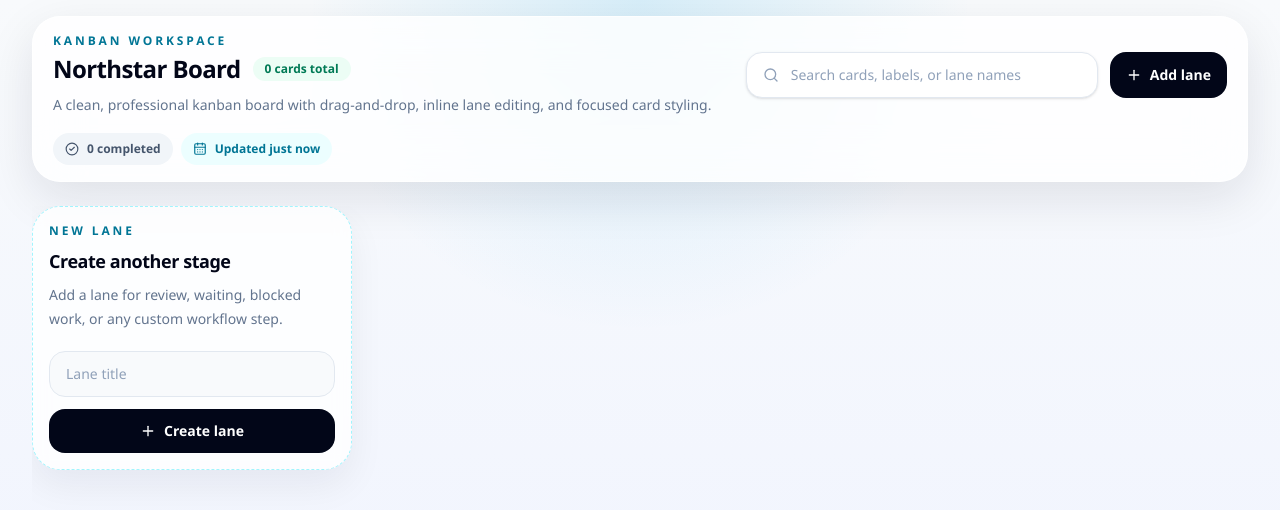
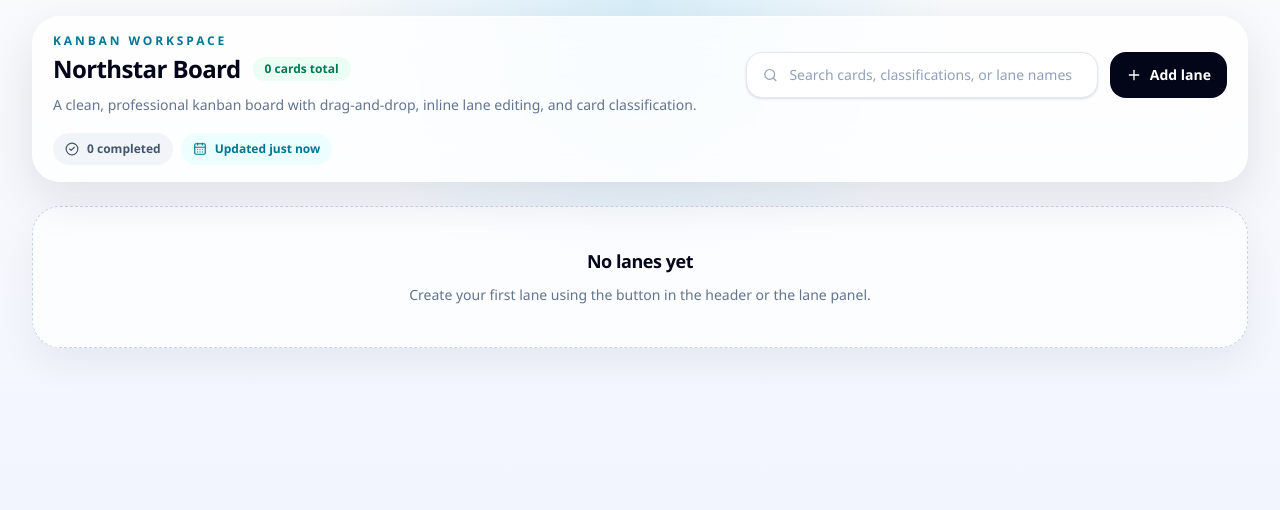
Before and after one commit to Dynamo-SJoshi/kanban_board, a React (Vite) app: page / in a window 1280 px wide. Shown: the top 510 px of the page. Built offline with nearby package versions, Linux system fonts and the light colour scheme.

Commit message:
3rd commit

```diff
--- a/src/App.tsx
+++ b/src/App.tsx
@@ -1,4 +1,4 @@
-import { useState } from 'react'
+import { useMemo, useState } from 'react'
 import {
   closestCorners,
   DndContext,
@@ -26,12 +26,20 @@ import {
   X,
 } from 'lucide-react'
 
+type Classification =
+  | 'Planning'
+  | 'Design'
+  | 'Build'
+  | 'QA'
+  | 'Blocked'
+  | 'Done'
+
 type Card = {
   id: string
   title: string
   description?: string
   due?: string
-  label?: string
+  classification: Classification
 }
 
 type Column = {
@@ -39,6 +47,33 @@ type Column = {
   title: string
   accent: string
   cards: Card[]
+}
+
+const CLASSIFICATIONS: Classification[] = [
+  'Planning',
+  'Design',
+  'Build',
+  'QA',
+  'Blocked',
+  'Done',
+]
+
+const COLUMN_ACCENTS = [
+  'bg-slate-400',
+  'bg-cyan-500',
+  'bg-violet-500',
+  'bg-emerald-500',
+  'bg-amber-500',
+  'bg-rose-500',
+]
+
+const CLASSIFICATION_STYLES: Record<Classification, string> = {
+  Planning: 'bg-slate-100 text-slate-600',
+  Design: 'bg-cyan-50 text-cyan-700',
+  Build: 'bg-violet-50 text-violet-700',
+  QA: 'bg-amber-50 text-amber-700',
+  Blocked: 'bg-rose-50 text-rose-700',
+  Done: 'bg-emerald-50 text-emerald-700',
 }
 
 const initialColumns: Column[] = []
@@ -72,9 +107,11 @@ function KanbanCard({ card, columnId, onDeleteCard }: CardProps) {
       }`}
     >
       <div className="mb-3 flex items-center justify-between gap-3">
-        <span className="inline-flex items-center gap-1.5 rounded-full bg-slate-100 px-2.5 py-1 text-[11px] font-semibold uppercase tracking-[0.2em] text-slate-500">
+        <span
+          className={`inline-flex items-center gap-1.5 rounded-full px-2.5 py-1 text-[11px] font-semibold uppercase tracking-[0.2em] ${CLASSIFICATION_STYLES[card.classification]}`}
+        >
           <GripVertical className="h-3.5 w-3.5" />
-          {card.label ?? 'Task'}
+          {card.classification}
         </span>
 
         <button
@@ -113,21 +150,28 @@ function KanbanCard({ card, columnId, onDeleteCard }: CardProps) {
 type ColumnProps = {
   column: Column
   newCardTitle: string
+  newCardClassification: Classification
   onAddCard: (columnId: string) => void
   onDeleteCard: (columnId: string, cardId: string) => void
   onDeleteColumn: (columnId: string) => void
   onRenameColumn: (columnId: string, title: string) => void
   onUpdateNewCardTitle: (columnId: string, title: string) => void
+  onUpdateNewCardClassification: (
+    columnId: string,
+    classification: Classification,
+  ) => void
 }
 
 function KanbanColumn({
   column,
   newCardTitle,
+  newCardClassification,
   onAddCard,
   onDeleteCard,
   onDeleteColumn,
   onRenameColumn,
   onUpdateNewCardTitle,
+  onUpdateNewCardClassification,
 }: ColumnProps) {
   const { setNodeRef, isOver } = useDroppable({
     id: column.id,
@@ -186,7 +230,10 @@ function KanbanColumn({
         </div>
       </div>
 
-      <SortableContext items={column.cards.map((card) => card.id)} strategy={verticalListSortingStrategy}>
+      <SortableContext
+        items={column.cards.map((card) => card.id)}
+        strategy={verticalListSortingStrategy}
+      >
         <div className="space-y-3">
           {column.cards.map((card) => (
             <KanbanCard
@@ -212,6 +259,23 @@ function KanbanColumn({
           placeholder="Add a new card"
         />
 
+        <select
+          value={newCardClassification}
+          onChange={(event) =>
+            onUpdateNewCardClassification(
+              column.id,
+              event.target.value as Classification,
+            )
+          }
+          className="mt-2 w-full rounded-2xl border border-slate-200 bg-white px-3 py-2.5 text-sm text-slate-700 outline-none focus:border-cyan-400 focus:ring-2 focus:ring-cyan-100"
+        >
+          {CLASSIFICATIONS.map((classification) => (
+            <option key={classification} value={classification}>
+              {classification}
+            </option>
+          ))}
+        </select>
+
         <button
           type="button"
           onClick={() => onAddCard(column.id)}
@@ -228,7 +292,11 @@ function KanbanColumn({
 function App() {
   const [columns, setColumns] = useState(initialColumns)
   const [newCardTitles, setNewCardTitles] = useState<Record<string, string>>({})
+  const [newCardClassifications, setNewCardClassifications] = useState<
+    Record<string, Classification>
+  >({})
   const [newColumnTitle, setNewColumnTitle] = useState('')
+  const [searchQuery, setSearchQuery] = useState('')
   const [activeCard, setActiveCard] = useState<Card | null>(null)
 
   const sensors = useSensors(
@@ -240,11 +308,55 @@ function App() {
   )
 
   const totalCards = columns.reduce((sum, column) => sum + column.cards.length, 0)
-  const doneCards = columns.find((column) => column.id === 'done')?.cards.length ?? 0
+  const doneCards = columns.reduce(
+    (sum, column) =>
+      sum + column.cards.filter((card) => card.classification === 'Done').length,
+    0,
+  )
+
+  const visibleColumns = useMemo(() => {
+    const query = searchQuery.trim().toLowerCase()
+
+    if (!query) return columns
+
+    return columns
+      .map((column) => {
+        const laneMatches = column.title.toLowerCase().includes(query)
+        if (laneMatches) return column
+
+        const filteredCards = column.cards.filter((card) => {
+          const haystack = [
+            card.title,
+            card.description ?? '',
+            card.due ?? '',
+            card.classification,
+          ]
+            .join(' ')
+            .toLowerCase()
+
+          return haystack.includes(query)
+        })
+
+        if (filteredCards.length === 0) return null
+
+        return {
+          ...column,
+          cards: filteredCards,
+        }
+      })
+      .filter((column): column is Column => column !== null)
+  }, [columns, searchQuery])
+
+  const visibleCardCount = visibleColumns.reduce(
+    (sum, column) => sum + column.cards.length,
+    0,
+  )
 
   function addCard(columnId: string) {
     const cardTitle = (newCardTitles[columnId] ?? '').trim()
     if (!cardTitle) return
+
+    const classification = newCardClassifications[columnId] ?? 'Planning'
 
     setColumns((previousColumns) =>
       previousColumns.map((column) =>
@@ -256,7 +368,7 @@ function App() {
                 {
                   id: crypto.randomUUID(),
                   title: cardTitle,
-                  label: 'New',
+                  classification,
                 },
               ],
             }
@@ -283,19 +395,22 @@ function App() {
     )
   }
 
-  function addColumn() {
-    const title = newColumnTitle.trim()
-    if (!title) return
+  function addColumn(titleInput?: string) {
+    const title = titleInput?.trim() || newColumnTitle.trim()
 
-    setColumns((previousColumns) => [
+    setColumns((previousColumns) => {
+      const nextTitle = title || `Untitled lane ${previousColumns.length + 1}`
+
+      return [
         ...previousColumns,
         {
           id: crypto.randomUUID(),
-        title,
-        accent: 'bg-slate-400',
+          title: nextTitle,
+          accent: COLUMN_ACCENTS[previousColumns.length % COLUMN_ACCENTS.length],
           cards: [],
         },
-    ])
+      ]
+    })
 
     setNewColumnTitle('')
   }
@@ -318,6 +433,16 @@ function App() {
     setNewCardTitles((previousTitles) => ({
       ...previousTitles,
       [columnId]: title,
+    }))
+  }
+
+  function updateNewCardClassification(
+    columnId: string,
+    classification: Classification,
+  ) {
+    setNewCardClassifications((previousClassifications) => ({
+      ...previousClassifications,
+      [columnId]: classification,
     }))
   }
 
@@ -363,7 +488,11 @@ function App() {
 
           return {
             ...column,
-            cards: arrayMove(column.cards, oldIndex, newIndex === -1 ? column.cards.length - 1 : newIndex),
+            cards: arrayMove(
+              column.cards,
+              oldIndex,
+              newIndex === -1 ? column.cards.length - 1 : newIndex,
+            ),
           }
         }),
       )
@@ -371,8 +500,12 @@ function App() {
     }
 
     setColumns((previousColumns) => {
-      const sourceColumn = previousColumns.find((column) => column.id === sourceColumnId)
-      const targetColumn = previousColumns.find((column) => column.id === targetColumnId)
+      const sourceColumn = previousColumns.find(
+        (column) => column.id === sourceColumnId,
+      )
+      const targetColumn = previousColumns.find(
+        (column) => column.id === targetColumnId,
+      )
 
       if (!sourceColumn || !targetColumn) return previousColumns
 
@@ -425,19 +558,35 @@ function App() {
                 </span>
               </div>
               <p className="mt-2 max-w-2xl text-sm leading-6 text-slate-500">
-                A clean, professional kanban board with drag-and-drop, inline lane editing, and focused card styling.
+                A clean, professional kanban board with drag-and-drop, inline lane editing, and card
+                classification.
               </p>
             </div>
 
             <div className="flex flex-col gap-3 sm:flex-row">
-              <div className="flex items-center gap-3 rounded-2xl border border-slate-200 bg-white px-4 py-3 text-slate-400 shadow-sm sm:w-[22rem]">
+              <label className="flex items-center gap-3 rounded-2xl border border-slate-200 bg-white px-4 py-3 text-slate-400 shadow-sm sm:w-[22rem]">
                 <Search className="h-4 w-4" />
-                <span className="text-sm">Search cards, labels, or lane names</span>
-              </div>
+                <input
+                  value={searchQuery}
+                  onChange={(event) => setSearchQuery(event.target.value)}
+                  placeholder="Search cards, classifications, or lane names"
+                  className="w-full bg-transparent text-sm text-slate-900 outline-none placeholder:text-slate-400"
+                />
+                {searchQuery ? (
+                  <button
+                    type="button"
+                    onClick={() => setSearchQuery('')}
+                    className="rounded-full p-1 text-slate-400 transition hover:bg-slate-100 hover:text-slate-700"
+                    aria-label="Clear search"
+                  >
+                    <X className="h-4 w-4" />
+                  </button>
+                ) : null}
+              </label>
 
               <button
                 type="button"
-                onClick={addColumn}
+                onClick={() => addColumn()}
                 className="inline-flex items-center justify-center gap-2 rounded-2xl bg-slate-950 px-4 py-3 text-sm font-semibold text-white transition hover:bg-slate-800"
               >
                 <Plus className="h-4 w-4" />
@@ -455,6 +604,11 @@ function App() {
               <CalendarDays className="h-3.5 w-3.5" />
               Updated just now
             </span>
+            {searchQuery ? (
+              <span className="inline-flex items-center gap-2 rounded-full bg-violet-50 px-3 py-2 text-xs font-semibold text-violet-700">
+                {visibleCardCount} shown
+              </span>
+            ) : null}
           </div>
         </header>
 
@@ -465,18 +619,21 @@ function App() {
             onDragStart={handleDragStart}
             onDragEnd={handleDragEnd}
           >
+            {visibleColumns.length > 0 ? (
               <div className="overflow-x-auto pb-2">
                 <div className="flex min-h-[42rem] items-start gap-4 pr-2">
-                {columns.map((column) => (
+                  {visibleColumns.map((column) => (
                     <KanbanColumn
                       key={column.id}
                       column={column}
                       newCardTitle={newCardTitles[column.id] ?? ''}
+                      newCardClassification={newCardClassifications[column.id] ?? 'Planning'}
                       onAddCard={addCard}
                       onDeleteCard={deleteCard}
                       onDeleteColumn={deleteColumn}
                       onRenameColumn={renameColumn}
                       onUpdateNewCardTitle={updateNewCardTitle}
+                      onUpdateNewCardClassification={updateNewCardClassification}
                     />
                   ))}
 
@@ -505,7 +662,7 @@ function App() {
 
                     <button
                       type="button"
-                    onClick={addColumn}
+                      onClick={() => addColumn()}
                       className="mt-3 inline-flex w-full items-center justify-center gap-2 rounded-2xl bg-slate-950 px-4 py-3 text-sm font-semibold text-white transition hover:bg-slate-800"
                     >
                       <Plus className="h-4 w-4" />
@@ -514,14 +671,28 @@ function App() {
                   </section>
                 </div>
               </div>
+            ) : (
+              <div className="rounded-[28px] border border-dashed border-slate-300 bg-white/70 p-10 text-center shadow-[0_16px_36px_rgba(15,23,42,0.06)]">
+                <h2 className="text-lg font-semibold tracking-tight text-slate-950">
+                  {searchQuery ? `No matches for "${searchQuery}"` : 'No lanes yet'}
+                </h2>
+                <p className="mt-2 text-sm leading-6 text-slate-500">
+                  {searchQuery
+                    ? 'Try a different lane title, card title, classification, or due text.'
+                    : 'Create your first lane using the button in the header or the lane panel.'}
+                </p>
+              </div>
+            )}
 
             <DragOverlay>
               {activeCard ? (
                 <div className="w-[20rem] rounded-2xl border border-cyan-200 bg-white p-4 shadow-[0_20px_50px_rgba(15,23,42,0.18)]">
                   <div className="mb-3 flex items-center justify-between gap-3">
-                    <span className="inline-flex items-center gap-1.5 rounded-full bg-slate-100 px-2.5 py-1 text-[11px] font-semibold uppercase tracking-[0.2em] text-slate-500">
+                    <span
+                      className={`inline-flex items-center gap-1.5 rounded-full px-2.5 py-1 text-[11px] font-semibold uppercase tracking-[0.2em] ${CLASSIFICATION_STYLES[activeCard.classification]}`}
+                    >
                       <GripVertical className="h-3.5 w-3.5" />
-                      {activeCard.label ?? 'Task'}
+                      {activeCard.classification}
                     </span>
                     <span className="text-xs font-medium text-slate-400">Dragging</span>
                   </div>
```
Lines whose indentation alone changed are shown as unchanged.
